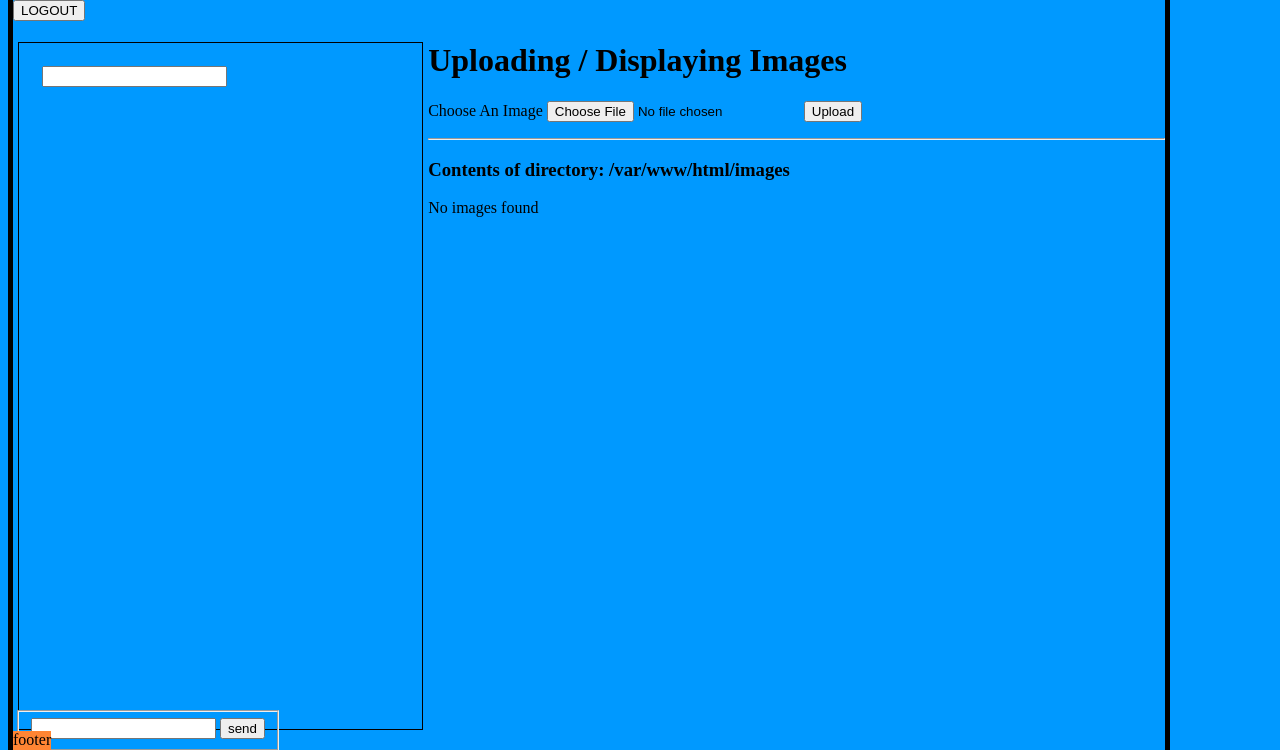
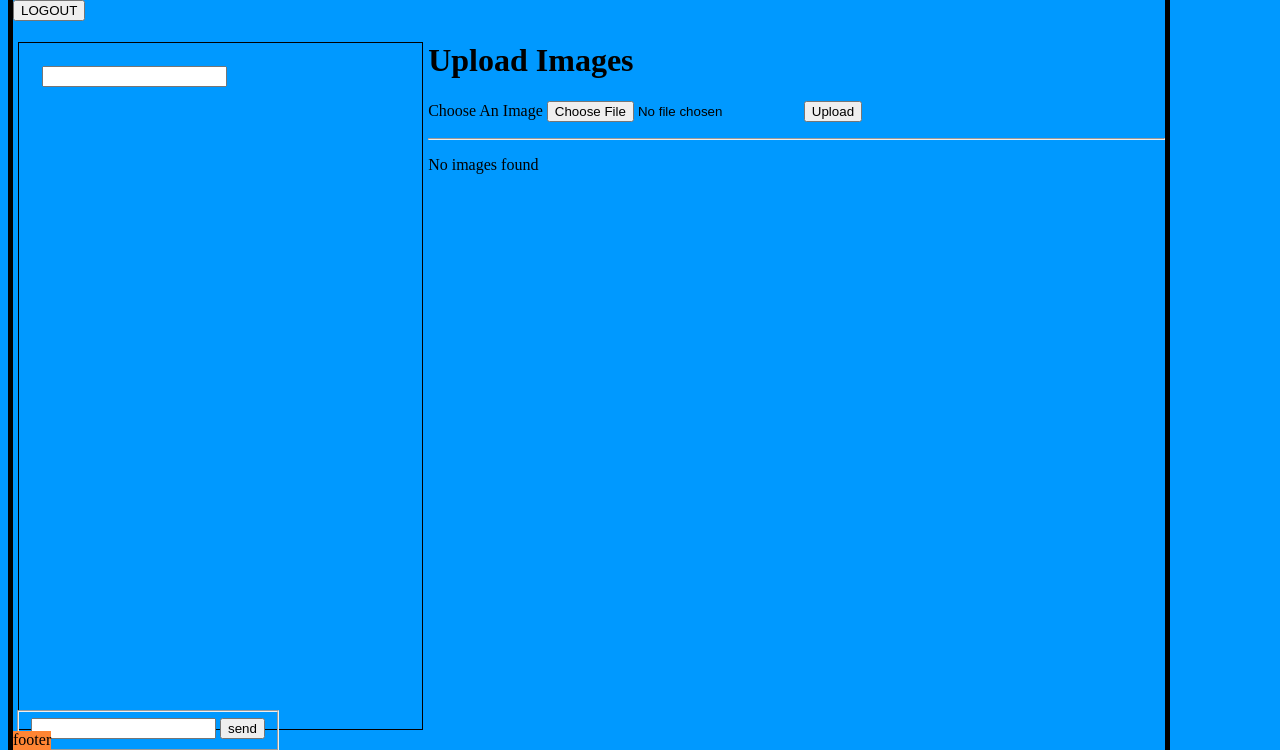
Before and after one commit to derekshorten/HDWD-Web-Project, a PHP site: page /Page1.php in a window 1280 px wide. Shown: the part 49-799 px from the top of the page. Run offline with PHP 8.4, Linux system fonts and the light colour scheme; data that the repository does not hold is empty.

Commit message:
made changes to photo code on page 1
made a few changes to the  code for uploading photos on page 1. I might
have to make more changes later to this

```diff
--- a/Page1.php
+++ b/Page1.php
@@ -79,7 +79,7 @@ include ('Include\header.php');
 ?>
 <main data-images="<?php echo count($images); ?>">
 
-	<h1>Uploading / Displaying Images</h1>
+	<h1>Upload Images</h1>
 	<form action="controller.php" enctype="multipart/form-data" method="post">
 		<label for="image-ip">Choose An Image</label>
 		<input id="image-ip" type="file" name="image"/>
@@ -87,7 +87,7 @@ include ('Include\header.php');
 	</form>
 
 	<hr/>
-	<h3>Contents of directory: <?php echo __DIR__; ?>/images</h3>
+	<!---<h3>Contents of directory: <?php echo __DIR__; ?>/images</h3> --->
 
 
 	<?php
```
